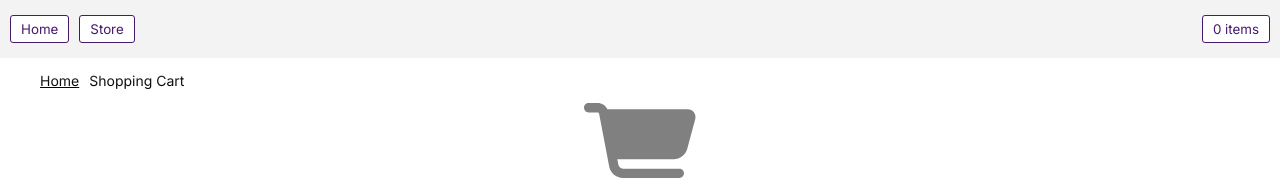
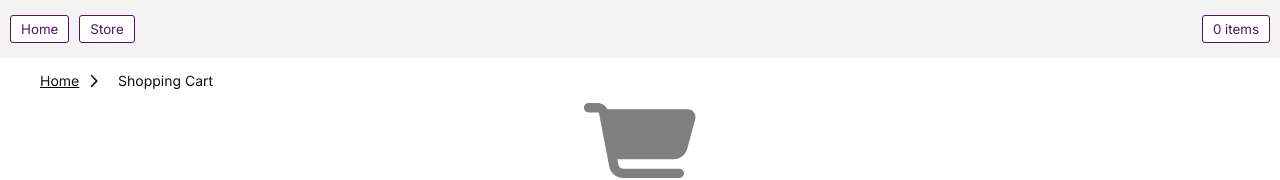
Before and after one commit to thewhitehaven04/Project_ShoppingCart, a React (Create React App) app: page /cart in a window 1280 px wide. Shown: the top 180 px of the page. Built offline with nearby package versions, Linux system fonts and the light colour scheme.

Commit message:
breadcrumbs

```diff
--- a/package.json
+++ b/package.json
@@ -10,6 +10,7 @@
     "@testing-library/react": "^14.0.0",
     "@testing-library/user-event": "^14.4.3",
     "eslint-config-prettier": "^8.8.0",
+    "fontawesome-free": "^1.0.4",
     "jest-dom": "^4.0.0",
     "react": "^18.2.0",
     "react-dom": "^18.2.0",
--- a/src/components/Breadcrumbs/index.jsx
+++ b/src/components/Breadcrumbs/index.jsx
@@ -1,6 +1,8 @@
 import React from 'react';
 import { NavLink, useMatches } from 'react-router-dom';
 import style from './../../styles/breadcrumbs.css';
+import { FontAwesomeIcon } from '@fortawesome/react-fontawesome';
+import { faChevronRight } from '@fortawesome/free-solid-svg-icons';
 
 export default function Breadcrumbs() {
   const matches = useMatches();
@@ -14,11 +16,16 @@ export default function Breadcrumbs() {
           <li key={index}>
             <NavLink
               to={match.pathname}
-              className={({ isActive }) => (isActive ? '' : 'crumb__inactive')}
+              className={({ isActive }) =>
+                isActive ? 'crumb' : 'crumb crumb__inactive'
+              }
               end
             >
               {match.handle.crumb(match.data)}
             </NavLink>
+            {index + 1 < matchesWithCrumbs.length && (
+              <FontAwesomeIcon icon={faChevronRight} />
+            )}
           </li>
         ))}
       </ul>
--- a/src/components/CartItem/index.jsx
+++ b/src/components/CartItem/index.jsx
@@ -11,6 +11,7 @@ import { cartActionTypes } from 'reducers/cartReducer';
 import style from './../../styles/cartItem.css';
 import React from 'react';
 import { formatPrice } from 'utils/formatPrice';
+import { Link } from 'react-router-dom';
 
 /** @param {CartItemProps} props */
 export default function CartItem(props) {
@@ -21,7 +22,13 @@ export default function CartItem(props) {
 
   return (
     <div className="cart-item__grid">
-      <img className="cart-item__image" src={props.itemPicture} width="150px" />
+      <Link to={'/store/' + props.id}>
+        <img
+          className="cart-item__image"
+          src={props.itemPicture}
+          width="150px"
+        />
+      </Link>
       <span className="cart-item__title">{props.name}</span>
       <span className="cart-item__price">{formatPrice(props.price)}</span>
       <div className="cart-item__controls">
--- a/src/components/ItemControls/index.jsx
+++ b/src/components/ItemControls/index.jsx
@@ -13,11 +13,14 @@ export default function ItemControls(props) {
 
   const isItemInCart = cartItems.find((cartItem) => cartItem.id === props.id);
 
-  const handlePurchase = () =>
-    dispatch({
-      type: cartActionTypes.addToCart,
-      data: props,
-    });
+  const handlePurchase = () => {
+    if (!isItemInCart) {
+      dispatch({
+        type: cartActionTypes.addToCart,
+        data: props,
+      });
+    }
+  };
 
   const handleAddToCart = () =>
     dispatch({
@@ -34,11 +37,11 @@ export default function ItemControls(props) {
   return (
     <div className="controls__flex">
       {isItemInCart ? (
-        <button type="button" onClick={handleRemoveFromCart}>
+        <button type="button" className="" onClick={handleRemoveFromCart}>
           Remove from cart
         </button>
       ) : (
-        <button type="button" onClick={handleAddToCart}>
+        <button type="button" className="" onClick={handleAddToCart}>
           Add to cart
         </button>
       )}
--- a/src/styles/breadcrumbs.css
+++ b/src/styles/breadcrumbs.css
@@ -3,11 +3,18 @@
   flex-flow: row nowrap;
   justify-content: flex-start;
 
-  gap: 10px;
+  gap: 20px;
+  list-style-type: none;
+}
 
-  list-style-type: none;
+.crumb {
+  padding-right: 10px;
 }
 
 .crumb__inactive {
   text-decoration: underline;
+  /** icon setup */
+  display: inline-block;
+  text-rendering: auto;
+  -webkit-font-smoothing: antialiased;
 }
--- a/src/styles/cart.css
+++ b/src/styles/cart.css
@@ -1,7 +1,7 @@
 .cart-items__collection {
   display: flex;
   flex-flow: column nowrap;
-  row-gap: 5px;
+  row-gap: 15px;
 
   list-style-type: none;
   padding: 0px;
--- a/src/styles/cartItem.css
+++ b/src/styles/cartItem.css
@@ -5,7 +5,7 @@
     'image title price'
     'image . controls';
 
-  column-gap: 10px;
+  column-gap: 20px;
 }
 
 .cart-item__image {
--- a/src/styles/itemControls.css
+++ b/src/styles/itemControls.css
@@ -7,3 +7,9 @@
 .controls__flex button {
   width: 100%;
 }
+
+.controls__button {
+  appearance: none;
+
+  padding: 10px 5px;
+}
```
Also changed, not shown: 1 other file (tests, documents, lock files or other folders).
